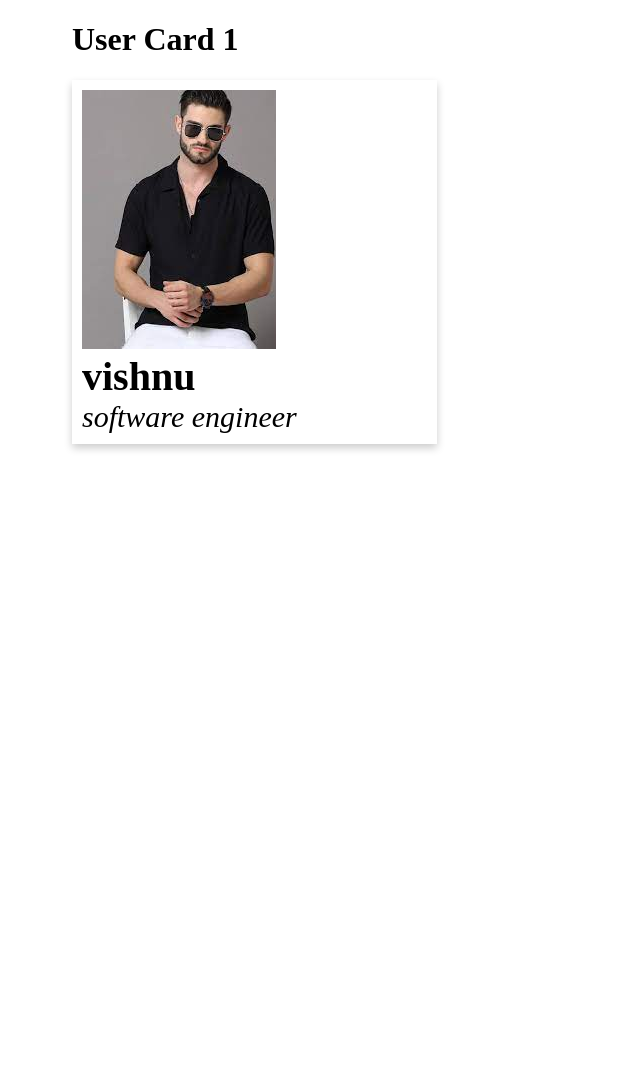
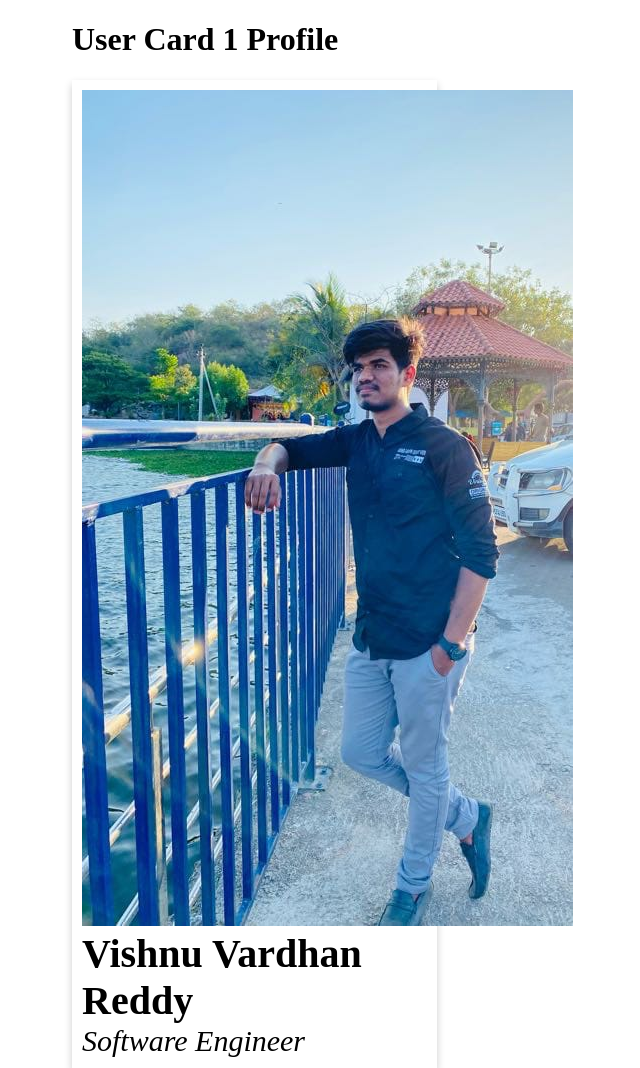
Before and after one commit to vishnu-912/vishnu-912.github.io, a plain HTML site: page card.html in a window 1280 px wide. Shown: the top 1068 px of the page, without its empty margins (16-656 px from the left). Before the commit the page ends 800 px from the top, so only its background shows below. Drawn offline with Linux system fonts and the light colour scheme.

Commit message:
changed pic

```diff
--- a/card.html
+++ b/card.html
@@ -9,11 +9,11 @@
 </head>
 <body>
     <div class="container">
-        <h1>User Card 1</h1>
+        <h1>User Card 1 Profile</h1>
         <div class="card">
-            <img src="./download.jpeg" alt="">
-            <p class="name">vishnu</p>
-            <p class="designation">software engineer</p>
+            <img src="IMAGE.jpg" alt="">
+            <p class="name">Vishnu Vardhan Reddy</p>
+            <p class="designation">Software Engineer</p>
         </div>
     </div>
 
```
Also changed, not shown: IMAGE.jpg (added), download (1).jpeg (deleted), download.jpeg (deleted).
